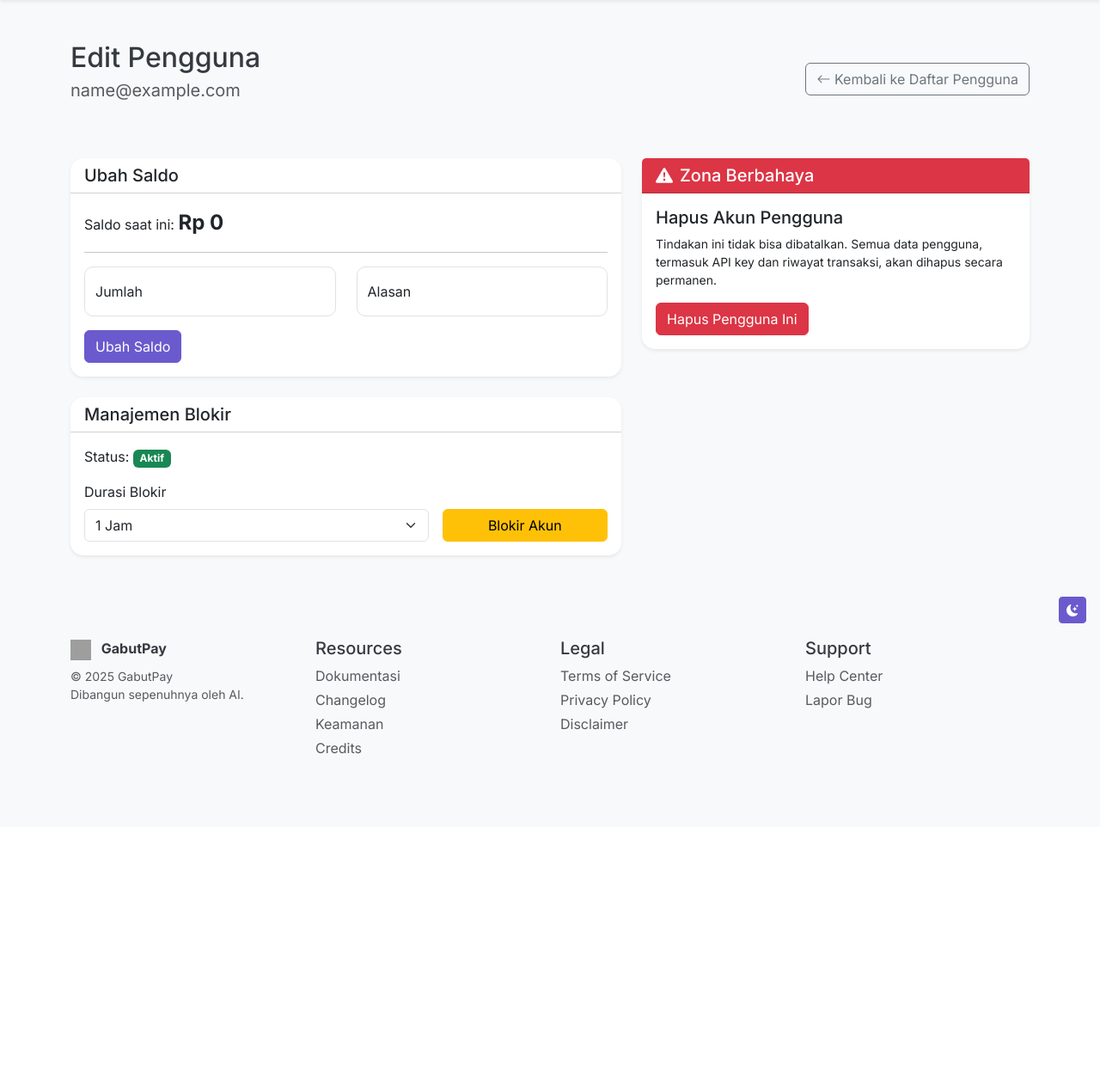
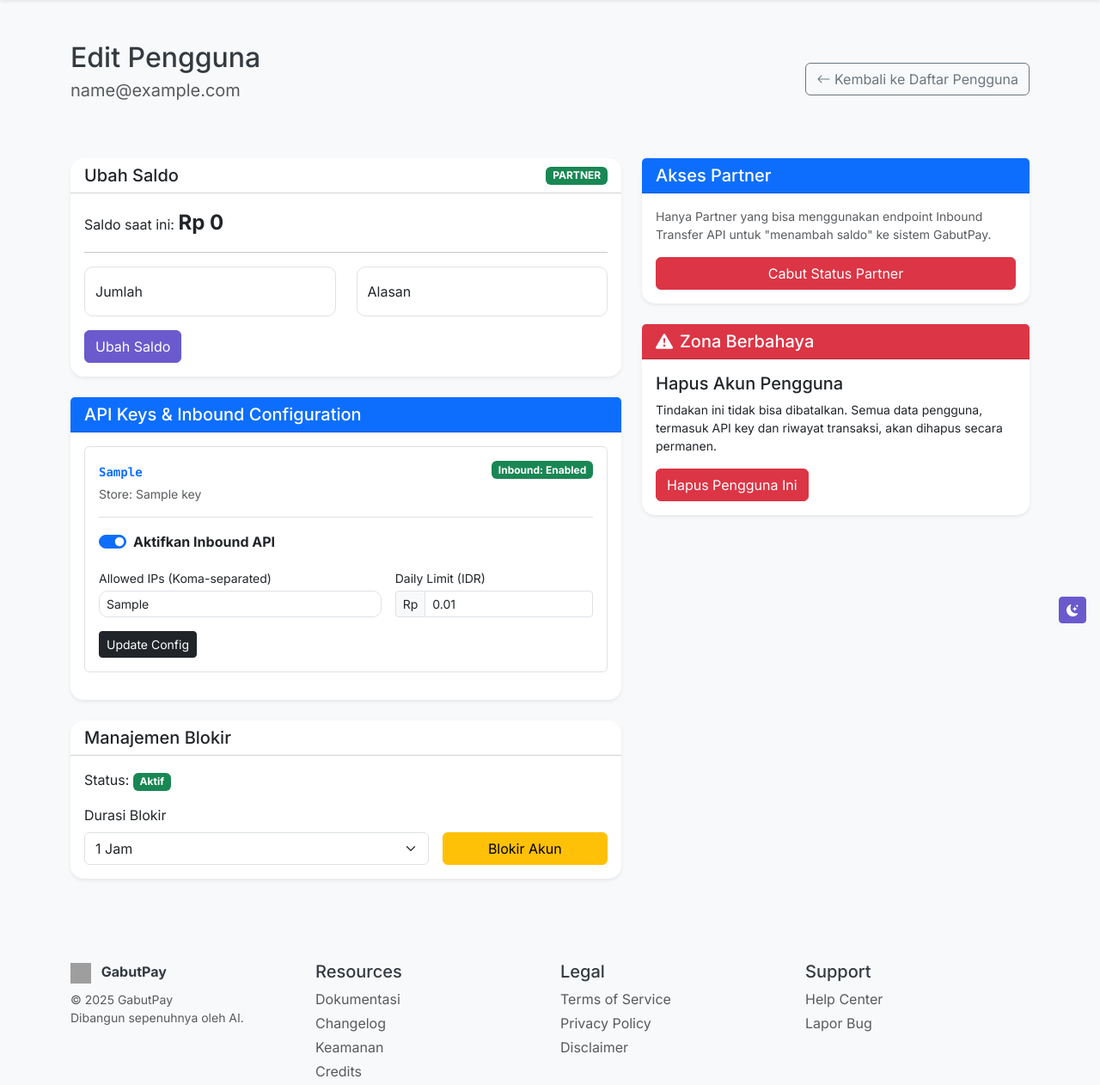
Before and after one commit to Aseeppp/GabutPay, a Flask app: page /admin/user/1 in a window 1280 px wide. Shown: the part 59-1321 px from the top of the page at 86% size. Before the commit the page ends 936 px from the top, so only its background shows below. Run offline with Flask 3, Linux system fonts and the light colour scheme; a user stored in the database is signed in; tables that the repository leaves empty hold one stand-in row (values such as "Sample post"); parts of the project's set-up code (start-up, migrations or seed data) failed here and were passed over; some libraries are stand-ins or nearby versions; grey boxes are pictures that could not be loaded.

Commit message:
feat: add inbound partner support and improve transfer security

```diff
--- a/app/__init__.py
+++ b/app/__init__.py
@@ -78,12 +78,14 @@ def create_app():
         'default-src': [
             '\'self\'',
             'https://cdn.jsdelivr.net',
-            'https://unpkg.com' # Needed for AOS
+            'https://unpkg.com', # Needed for AOS
+            'https://static.cloudflareinsights.com' # Cloudflare analytics
         ],
         'script-src': [
             '\'self\'',
             'https://cdn.jsdelivr.net',
             'https://unpkg.com', # Needed for AOS
+            'https://static.cloudflareinsights.com', # Cloudflare analytics
             '\'sha256-WE9cek3jMYEHymorbohXeZBLX/ZYX9M8DsphH4pW764=\'' # Hash for inline theme-setter script
         ],
         'style-src': [
--- a/app/routes.py
+++ b/app/routes.py
@@ -204,14 +204,20 @@ def transfer():
             return redirect(url_for('main.transfer'))
 
         try:
-            # Lock rows for update
-            sender = db.session.query(User).filter_by(id=current_user.id).with_for_update().one()
-            recipient = db.session.query(User).filter(User.email == recipient_email, User.id != sender.id).with_for_update().one_or_none()
+            # 1. FIND RECIPIENT
+            recipient_stub = User.query.filter(User.email == recipient_email, User.id != current_user.id).first()
+            if not recipient_stub:
+                flash('Pengguna penerima tidak ditemukan.', 'danger')
+                return redirect(url_for('main.transfer'))
 
-            if not recipient:
-                flash('Pengguna penerima tidak ditemukan.', 'danger')
-                db.session.rollback()
-                return redirect(url_for('main.transfer'))
+            # 2. CONSISTENT LOCKING ORDER to prevent Deadlock
+            # Always lock the smaller ID first
+            if current_user.id < recipient_stub.id:
+                sender = db.session.query(User).filter_by(id=current_user.id).with_for_update().one()
+                recipient = db.session.query(User).filter_by(id=recipient_stub.id).with_for_update().one()
+            else:
+                recipient = db.session.query(User).filter_by(id=recipient_stub.id).with_for_update().one()
+                sender = db.session.query(User).filter_by(id=current_user.id).with_for_update().one()
 
             # --- New Fee Logic ---
             base_amount = int(form.amount.data * 100)
@@ -574,25 +580,38 @@ def split_bill_detail(bill_id):
 @main_bp.route('/split-bill/pay/<int:participant_id>', methods=['POST'])
 @login_required
 def pay_split_bill_participant(participant_id):
-    participant = SplitBillParticipant.query.get_or_404(participant_id)
-    bill = participant.split_bill
+    # 1. INITIAL FIND (No lock yet)
+    participant_stub = SplitBillParticipant.query.get_or_404(participant_id)
+    bill_id = participant_stub.split_bill_id
 
-    # Security & State Checks
-    if participant.participant_user_id != current_user.id:
+    # Security check: can't pay for someone else
+    if participant_stub.participant_user_id != current_user.id:
         from flask import abort
-        abort(403) # Can't pay for someone else
-    if participant.status != 'PENDING':
-        flash('Tagihan ini sudah lunas atau sedang diproses.', 'warning')
-        return redirect(url_for('main.split_bill_detail', bill_id=bill.id))
-    if bill.status != 'ACTIVE':
-        flash('Sesi patungan ini sudah tidak aktif.', 'warning')
-        return redirect(url_for('main.split_bill_detail', bill_id=bill.id))
-
-    # TODO: Add PIN authorization form/modal for better security
+        abort(403)
 
     try:
-        payer = db.session.query(User).filter_by(id=current_user.id).with_for_update().one()
-        creator = db.session.query(User).filter_by(id=bill.creator_id).with_for_update().one()
+        # 2. LOCK PARTICIPANT & BILL to prevent double payment
+        participant = db.session.query(SplitBillParticipant).filter_by(id=participant_id).with_for_update().one()
+        bill = db.session.query(SplitBill).filter_by(id=bill_id).with_for_update().one()
+
+        # 3. STATE CHECKS (inside lock)
+        if participant.status != 'PENDING':
+            flash('Tagihan ini sudah lunas atau sedang diproses.', 'warning')
+            return redirect(url_for('main.split_bill_detail', bill_id=bill.id))
+        if bill.status != 'ACTIVE':
+            flash('Sesi patungan ini sudah tidak aktif.', 'warning')
+            return redirect(url_for('main.split_bill_detail', bill_id=bill.id))
+
+        # 4. CONSISTENT LOCKING ORDER for balances
+        payer_id = current_user.id
+        creator_id = bill.creator_id
+
+        if payer_id < creator_id:
+            payer = db.session.query(User).filter_by(id=payer_id).with_for_update().one()
+            creator = db.session.query(User).filter_by(id=creator_id).with_for_update().one()
+        else:
+            creator = db.session.query(User).filter_by(id=creator_id).with_for_update().one()
+            payer = db.session.query(User).filter_by(id=payer_id).with_for_update().one()
 
         if payer.balance < participant.amount_due:
             flash('Saldo Anda tidak mencukupi untuk membayar tagihan ini.', 'danger')
@@ -1100,6 +1119,181 @@ req.end();
                                 </code></pre>
                            ''')
 
+@main_bp.route('/docs/inbound')
+def docs_inbound():
+    return render_template('static_page.html', title='Dokumentasi Inbound Partner',
+                           subtitle='Panduan teknis untuk integrasi Inbound Transfer bagi partner resmi GabutPay.',
+                           content='''
+                                <h3 id="pendahuluan">Pendahuluan</h3>
+                                <p>API Inbound Transfer memungkinkan partner resmi GabutPay untuk menambahkan saldo ke akun pengguna secara otomatis dan terprogram. Layanan ini dirancang untuk integrasi sistem-ke-sistem dengan tingkat keamanan tinggi.</p>
+                                <p>Base URL: <code>https://gabutpay.com/api/v1</code></p>
+
+                                <hr class="my-4">
+
+                                <h3 id="keamanan">1. Protokol Keamanan</h3>
+                                <p>Untuk menjamin keamanan transaksi, kami menerapkan tiga lapisan perlindungan wajib:</p>
+                                <ul>
+                                    <li>
+                                        <strong>HMAC Signature:</strong> Setiap permintaan harus disertai tanda tangan digital menggunakan algoritma <strong>HMAC-SHA256</strong>.
+                                        <em>String-to-sign</em> dibentuk dengan format: <code>{TIMESTAMP}.{RAW_JSON_BODY}</code>.
+                                    </li>
+                                    <li>
+                                        <strong>IP Whitelisting:</strong> Server kami hanya akan memproses permintaan yang berasal dari alamat IP yang telah didaftarkan melalui Dashboard Admin GabutPay.
+                                    </li>
+                                    <li>
+                                        <strong>Idempotensi:</strong> Partner wajib mengirimkan <code>external_id</code> yang unik. Jika sistem kami menerima permintaan dengan ID yang sama, kami akan mengembalikan data transaksi yang sudah ada untuk mencegah duplikasi saldo.
+                                    </li>
+                                </ul>
+
+                                <hr class="my-4">
+
+                                <h3 id="request-parameters">2. Parameter Permintaan</h3>
+                                <p>Endpoint: <code>POST /api/v1/inbound-transfer</code></p>
+                                <table class="table table-bordered">
+                                    <thead>
+                                        <tr>
+                                            <th>Parameter</th>
+                                            <th>Tipe</th>
+                                            <th>Wajib</th>
+                                            <th>Deskripsi</th>
+                                        </tr>
+                                    </thead>
+                                    <tbody>
+                                        <tr>
+                                            <td><code>amount</code></td>
+                                            <td>Integer</td>
+                                            <td>Ya</td>
+                                            <td>Jumlah transfer dalam satuan <strong>sen</strong>. Contoh: <code>100000</code> untuk Rp 1.000,00.</td>
+                                        </tr>
+                                        <tr>
+                                            <td><code>external_id</code></td>
+                                            <td>String</td>
+                                            <td>Ya</td>
+                                            <td>ID unik dari sistem Anda (misal: ID transaksi internal) untuk referensi dan idempotensi.</td>
+                                        </tr>
+                                        <tr>
+                                            <td><code>recipient_email</code></td>
+                                            <td>String</td>
+                                            <td>Ya</td>
+                                            <td>Alamat email pengguna GabutPay yang akan menerima dana.</td>
+                                        </tr>
+                                    </tbody>
+                                </table>
+
+                                <hr class="my-4">
+
+                                <h3 id="contoh-kode">3. Contoh Implementasi</h3>
+
+                                <h4>Python (Requests)</h4>
+                                <pre class="bg-dark text-light p-3 rounded"><code>
+import hmac
+import hashlib
+import time
+import json
+import requests
+
+# Konfigurasi Partner
+SECRET_KEY = "partner_sk_..."
+PUBLIC_KEY = "partner_pk_..."
+URL = "https://gabutpay.com/api/v1/inbound-transfer"
+
+payload = {
+    "amount": 100000,
+    "external_id": "PARTNER-TRX-001",
+    "recipient_email": "user@example.com"
+}
+
+# Serialize payload tanpa spasi (compact) untuk integritas signature
+raw_body = json.dumps(payload, separators=(',', ':')).encode('utf-8')
+timestamp = str(int(time.time()))
+
+# Format: {TIMESTAMP}.{RAW_BODY}
+string_to_sign = timestamp.encode('utf-8') + b"." + raw_body
+
+# Hitung HMAC-SHA256
+signature = hmac.new(
+    SECRET_KEY.encode('utf-8'),
+    string_to_sign,
+    hashlib.sha256
+).hexdigest()
+
+headers = {
+    'Content-Type': 'application/json',
+    'X-PUBLIC-KEY': PUBLIC_KEY,
+    'X-REQUEST-TIMESTAMP': timestamp,
+    'X-SIGNATURE': signature
+}
+
+try:
+    response = requests.post(URL, data=raw_body, headers=headers)
+    print("Status Code:", response.status_code)
+    print("Response JSON:", response.json())
+except Exception as e:
+    print("Error:", e)
+                                </code></pre>
+
+                                <h4>Node.js (Native HTTPS)</h4>
+                                <pre class="bg-dark text-light p-3 rounded"><code>
+const crypto = require('crypto');
+const https = require('https');
+
+const SECRET_KEY = 'partner_sk_...';
+const PUBLIC_KEY = 'partner_pk_...';
+const HOST = 'gabutpay.com';
+const PATH = '/api/v1/inbound-transfer';
+
+const payloadObj = {
+    amount: 100000,
+    external_id: 'PARTNER-TRX-001',
+    recipient_email: 'user@example.com'
+};
+
+// Pastikan tidak ada spasi tambahan dalam serialisasi JSON
+const rawBody = JSON.stringify(payloadObj);
+const timestamp = Math.floor(Date.now() / 1000).toString();
+
+// Format: {TIMESTAMP}.{RAW_BODY}
+const stringToSign = `${timestamp}.${rawBody}`;
+
+const signature = crypto
+    .createHmac('sha256', SECRET_KEY)
+    .update(stringToSign)
+    .digest('hex');
+
+const options = {
+    hostname: HOST,
+    path: PATH,
+    method: 'POST',
+    headers: {
+        'Content-Type': 'application/json',
+        'X-PUBLIC-KEY': PUBLIC_KEY,
+        'X-REQUEST-TIMESTAMP': timestamp,
+        'X-SIGNATURE': signature,
+        'Content-Length': Buffer.byteLength(rawBody)
+    }
+};
+
+const req = https.request(options, (res) => {
+    let data = '';
+    res.on('data', (chunk) => { data += chunk; });
+    res.on('end', () => {
+        console.log('Status Code:', res.statusCode);
+        try {
+            console.log('Response JSON:', JSON.parse(data));
+        } catch (e) {
+            console.error('Failed to parse JSON response:', data);
+        }
+    });
+});
+
+req.on('error', (error) => { console.error('Error:', error); });
+req.write(rawBody);
+req.end();
+req.end();
+                                </code></pre>
+                           ''')
+
+
 @main_bp.route('/changelog')
 def changelog():
     return render_template('static_page.html', title='Changelog',
--- a/app/templates/admin_edit_user.html
+++ b/app/templates/admin_edit_user.html
@@ -17,8 +17,11 @@
     <div class="col-lg-7">
         <!-- Modify Balance -->
         <div class="card shadow-sm mb-4" data-aos="fade-up" data-aos-delay="100">
-            <div class="card-header bg-transparent">
+            <div class="card-header bg-transparent d-flex justify-content-between align-items-center">
                 <h5 class="mb-0">Ubah Saldo</h5>
+                <span class="badge {{ 'bg-success' if user.is_partner else 'bg-secondary' }}">
+                    {{ 'PARTNER' if user.is_partner else 'REGULAR' }}
+                </span>
             </div>
             <div class="card-body">
                 <p>Saldo saat ini: <strong class="fs-4 fw-bold">Rp {{ "{:,.0f}".format(user.balance / 100) }}</strong></p>
@@ -53,6 +56,59 @@
 
                     {{ modify_balance_form.submit(class="btn btn-primary") }}
                 </form>
+            </div>
+        </div>
+
+        <!-- API Key Inbound Config (Partner Only) -->
+        <div class="card shadow-sm mb-4" data-aos="fade-up" data-aos-delay="150">
+            <div class="card-header bg-primary text-white">
+                <h5 class="mb-0">API Keys & Inbound Configuration</h5>
+            </div>
+            <div class="card-body">
+                {% if user.api_keys %}
+                    {% for key in user.api_keys %}
+                    <div class="border rounded p-3 mb-3">
+                        <div class="d-flex justify-content-between align-items-start mb-2">
+                            <div>
+                                <code class="text-primary fw-bold">{{ key.public_key }}</code>
+                                <small class="text-muted d-block mt-1">Store: {{ key.store_name or 'N/A' }}</small>
+                            </div>
+                            <span class="badge {{ 'bg-success' if key.is_inbound_enabled else 'bg-secondary' }}">
+                                Inbound: {{ 'Enabled' if key.is_inbound_enabled else 'Disabled' }}
+                            </span>
+                        </div>
+
+                        <form action="{{ url_for('admin.update_inbound_config', key_id=key.id) }}" method="POST" class="mt-3 pt-3 border-top">
+                            <input type="hidden" name="csrf_token" value="{{ csrf_token() }}">
+                            <div class="row g-3">
+
+                                <div class="col-12">
+                                    <div class="form-check form-switch">
+                                        <input class="form-check-input" type="checkbox" name="is_inbound_enabled" id="inbound_{{key.id}}" {{ 'checked' if key.is_inbound_enabled }}>
+                                        <label class="form-check-label fw-bold" for="inbound_{{key.id}}">Aktifkan Inbound API</label>
+                                    </div>
+                                </div>
+                                <div class="col-md-7">
+                                    <label class="form-label small mb-1">Allowed IPs (Koma-separated)</label>
+                                    <input type="text" name="allowed_ips" class="form-control form-control-sm" value="{{ key.allowed_ips or '' }}" placeholder="e.g. 127.0.0.1, 8.8.8.8">
+                                </div>
+                                <div class="col-md-5">
+                                    <label class="form-label small mb-1">Daily Limit (IDR)</label>
+                                    <div class="input-group input-group-sm">
+                                        <span class="input-group-text">Rp</span>
+                                        <input type="number" name="daily_limit" class="form-control" value="{{ key.daily_limit / 100 }}" step="0.01">
+                                    </div>
+                                </div>
+                                <div class="col-12">
+                                    <button type="submit" class="btn btn-dark btn-sm">Update Config</button>
+                                </div>
+                            </div>
+                        </form>
+                    </div>
+                    {% endfor %}
+                {% else %}
+                    <p class="text-muted mb-0">Pengguna tidak memiliki API Key.</p>
+                {% endif %}
             </div>
         </div>
 
@@ -92,6 +148,23 @@
     </div>
 
     <div class="col-lg-5">
+        <!-- Partner Access -->
+        <div class="card shadow-sm mb-4 border-primary" data-aos="fade-up" data-aos-delay="250">
+            <div class="card-header bg-primary text-white">
+                <h5 class="mb-0">Akses Partner</h5>
+            </div>
+            <div class="card-body">
+                <p class="small text-muted">Hanya Partner yang bisa menggunakan endpoint Inbound Transfer API untuk "menambah saldo" ke sistem GabutPay.</p>
+                <form action="{{ url_for('admin.toggle_partner', user_id=user.id) }}" method="POST">
+                    <input type="hidden" name="csrf_token" value="{{ csrf_token() }}">
+                    <button type="submit" class="btn btn-{{ 'danger' if user.is_partner else 'primary' }} w-100">
+
+                        {{ 'Cabut Status Partner' if user.is_partner else 'Jadikan Partner (Inbound)' }}
+                    </button>
+                </form>
+            </div>
+        </div>
+
         <!-- Delete Account -->
         <div class="card border-danger shadow-sm" data-aos="fade-up" data-aos-delay="300">
             <div class="card-header bg-danger text-white">
--- a/run.py
+++ b/run.py
@@ -7,4 +7,4 @@ if __name__ == '__main__':
     # Debug mode should be disabled in production.
     # Use an environment variable to enable it only for development.
     debug_mode = os.environ.get('FLASK_DEBUG', 'false').lower() in ['true', '1', 't']
-    app.run(host='0.0.0.0', port=5000, debug=True)
+    app.run(host='0.0.0.0', port=5000, debug=debug_mode)
```
Also changed, not shown: app/admin.py (+35 -2 lines), app/api.py (+175 -47 lines), app/models.py (+30 -0 lines), migrations/versions/5b98ac38267c_add_inbound_partner_and_logging.py (added, +60 -0 lines).
